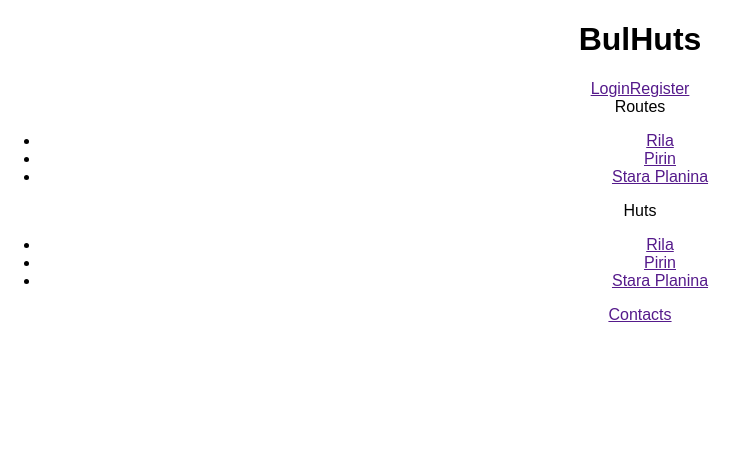
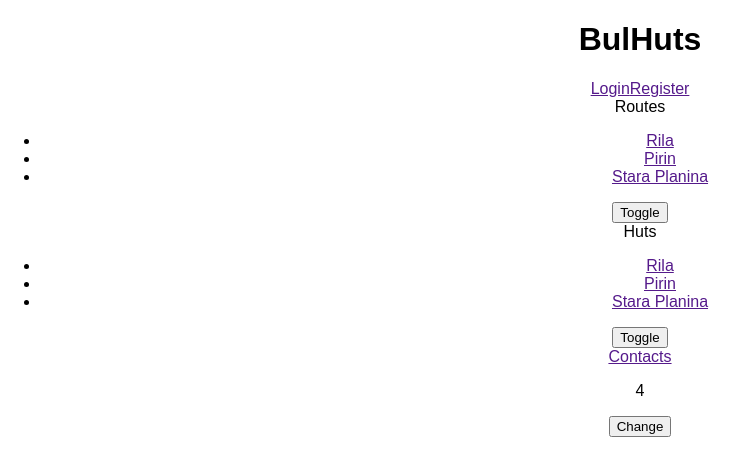
Before and after one commit to mihaela1354/the-bulgarian-mountains, a React (Create React App) app in the folder bulgarian-mountains/: page / in a window 1280 px wide. Shown: the top 476 px of the page, without its empty margins (0-748 px from the left). Built offline with nearby package versions, Linux system fonts and the light colour scheme.

Commit message:
try state

```diff
--- a/bulgarian-mountains/src/App.js
+++ b/bulgarian-mountains/src/App.js
@@ -3,10 +3,35 @@ import './App.css';
 import Header from './Header/Header';
 
 class App extends Component {
+  state = {
+    paragraph: {
+      number: Math.round(Math.random()*10)
+    }
+  }
+  changeHandler = () => {
+    if (typeof this.state.paragraph.number === "number") {
+      this.setState({
+        paragraph: {
+          number:"Changed"
+        }
+      })
+    } else {
+      this.setState({
+        paragraph: {
+          number: Math.round(Math.random()*100)
+        }
+      });
+    }
+
+  }
+
   render() {
     return (
       <div className="App">
-        <Header/>
+        <Header />
+        <p>{this.state.paragraph.number}</p>
+        <button onClick={this.changeHandler}>Change</button>
+
       </div>
     );
   }
--- a/bulgarian-mountains/src/Header/Dropdown.js
+++ b/bulgarian-mountains/src/Header/Dropdown.js
@@ -1,6 +1,10 @@
 import React from 'react';
 
 const dropdown = (props) => {
+
+    const toggleHandler = ()=>{
+        console.log(this)
+    };
 
     return (
         <div className="dropdown">
@@ -10,6 +14,7 @@ const dropdown = (props) => {
                 <li><a href="">Pirin</a></li>
                 <li><a href="">Stara Planina</a></li>
             </ul>
+            <button onClick={toggleHandler}>Toggle</button>
         </div>
     )
 }
--- a/bulgarian-mountains/src/Header/Header.js
+++ b/bulgarian-mountains/src/Header/Header.js
@@ -1,4 +1,4 @@
-import React, { Component } from 'react';
+import React from 'react';
 import Auth from './Auth';
 import Navbar from './Navbar';
 
```
